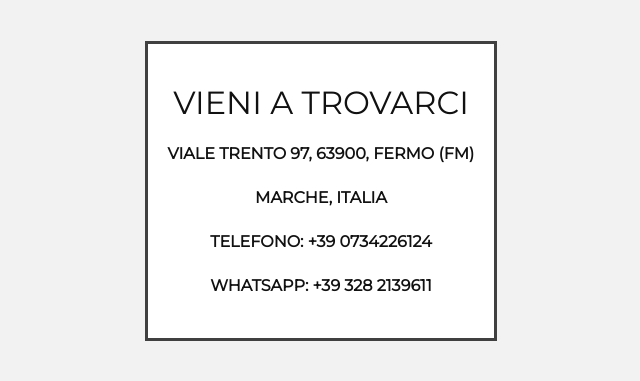
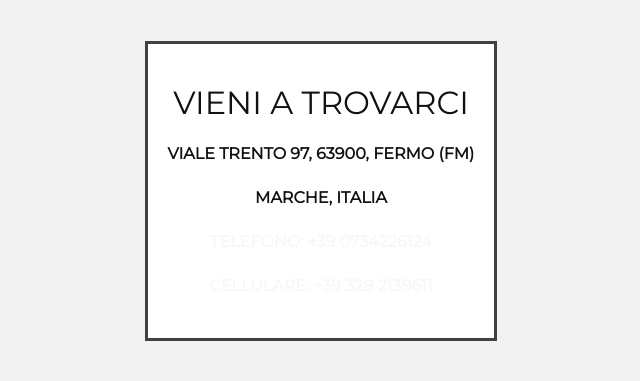
Before and after one commit to cruccc/bistrot, a PHP site: page / in a window 1280 px wide. Shown: the part 1035-1416 px from the top of the page, without its empty margins (319-959 px from the left). Run offline with PHP 8.4, Linux system fonts and the light colour scheme.

Commit message:
aggiunta link telefono

```diff
--- a/index.php
+++ b/index.php
@@ -22,9 +22,8 @@
                 <h2>VIENI A TROVARCI</h2>
                 <p>VIALE TRENTO 97, 63900, FERMO (FM)</p>
                 <p>MARCHE, ITALIA</p>
-                <p>TELEFONO: +39 0734226124</p>
-                <p>WHATSAPP: +39 328 2139611
-                </p>
+                <p><a href="tel:+39 0734226124" style="color: #f7f7f7">TELEFONO: +39 0734226124</a></p>
+                <p><a href="tel:+39 328 2139611" style="color: #f7f7f7">CELLULARE: +39 328 2139611</a></p>
             </div>
         </div>
         <div class="row riga riga1">
```
